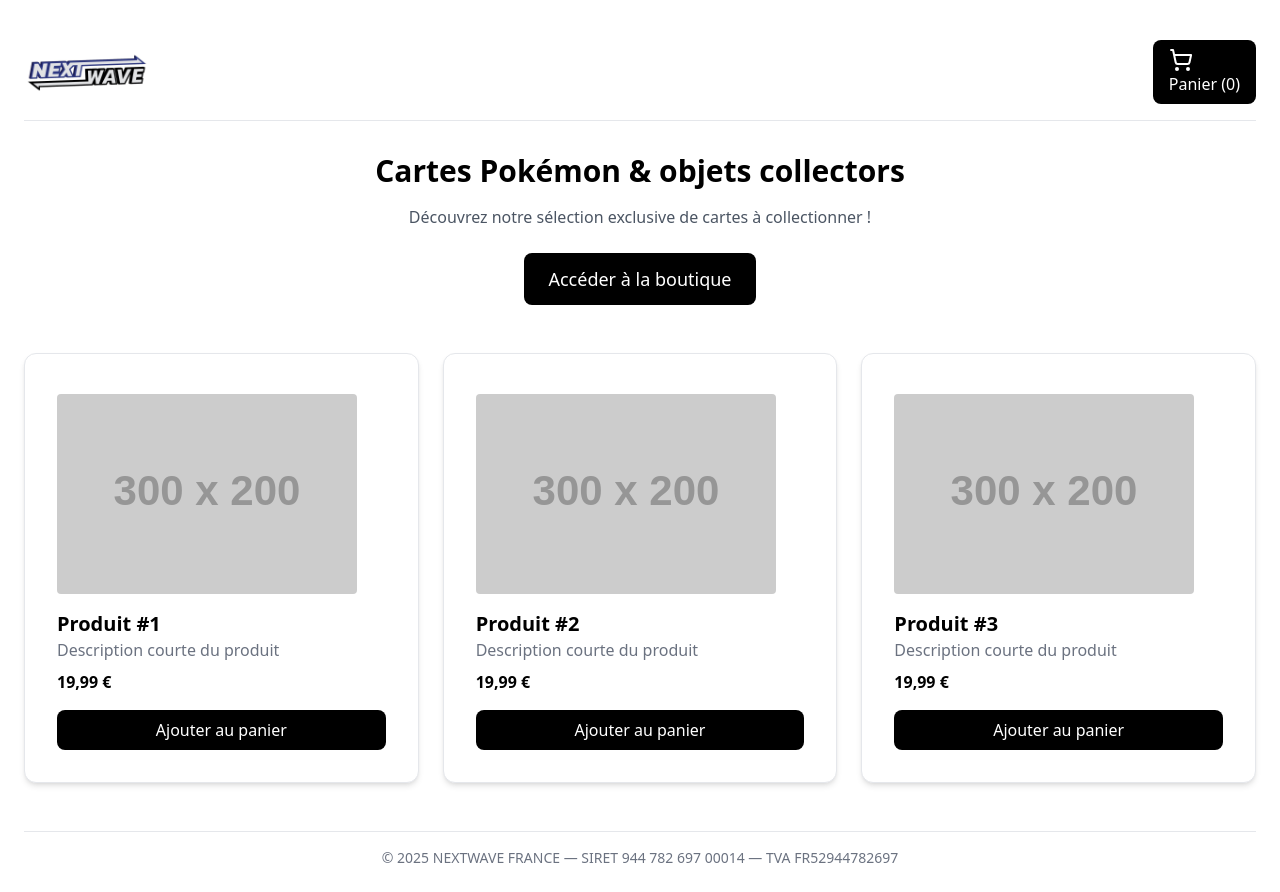
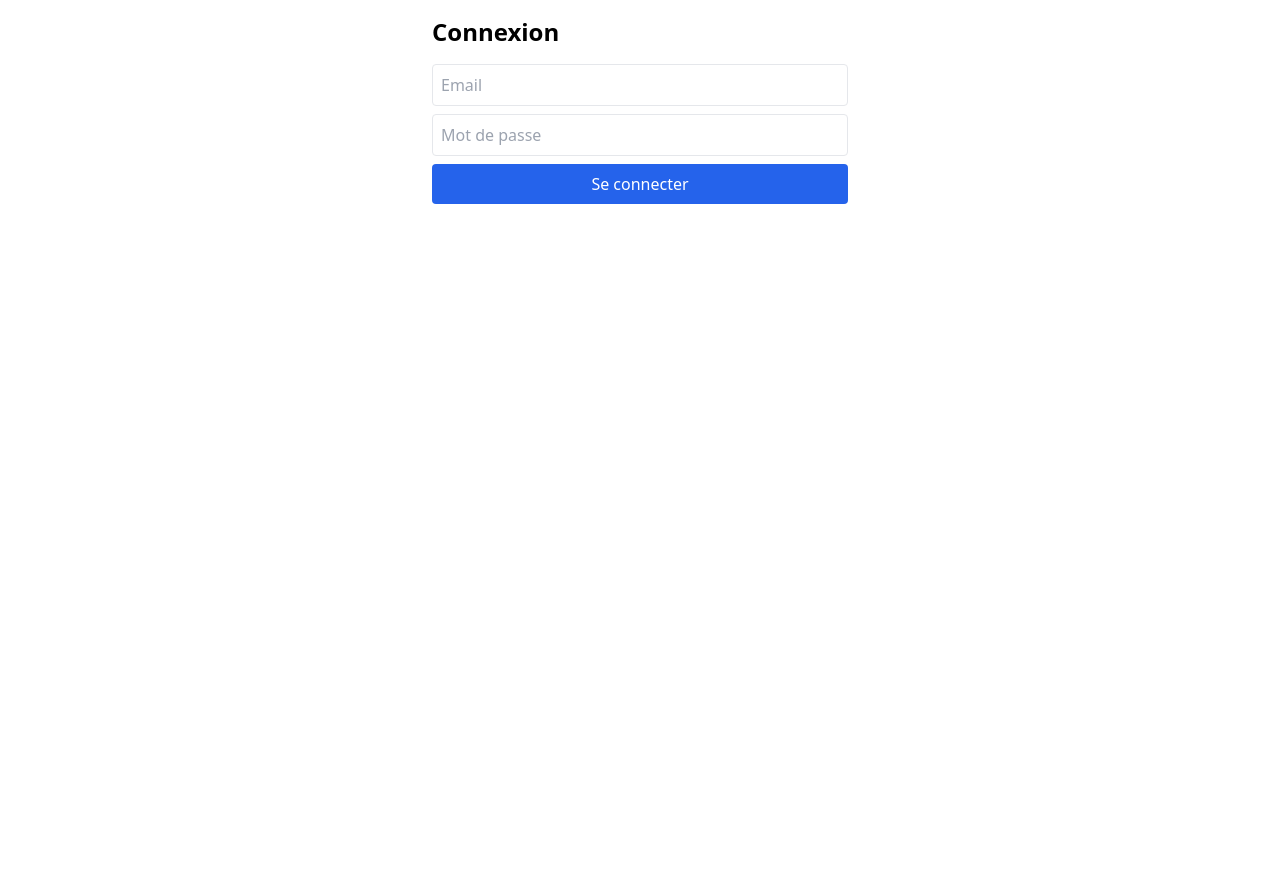
Before and after one commit to ThermoCoffee2/nextwave-site, a React (Vite) app: page /login in a window 1280 px wide. After the commit the page ends 800 px from the top, so only its background shows below. Built offline with nearby package versions, Linux system fonts and the light colour scheme.

Commit message:
added shop

```diff
--- /dev/null
+++ b/src/LoginPage.jsx
@@ -0,0 +1,14 @@
+import React from "react";
+
+export default function LoginPage() {
+  return (
+    <div className="p-4 max-w-md mx-auto">
+      <h1 className="text-2xl font-bold mb-4">Connexion</h1>
+      <form className="grid gap-2">
+        <input type="email" placeholder="Email" className="p-2 border rounded" />
+        <input type="password" placeholder="Mot de passe" className="p-2 border rounded" />
+        <button className="bg-blue-600 text-white p-2 rounded">Se connecter</button>
+      </form>
+    </div>
+  );
+}
--- a/src/main.jsx
+++ b/src/main.jsx
@@ -1,10 +1,19 @@
-import React from 'react'
-import ReactDOM from 'react-dom/client'
-import HomePage from './App.jsx'
-import './index.css'
+import React from "react";
+import ReactDOM from "react-dom/client";
+import { BrowserRouter as Router, Routes, Route } from "react-router-dom";
+import App from "./App";
+import ShopPage from "./ShopPage";
+import AdminPage from "./AdminPage";
+import LoginPage from "./LoginPage";
+import "./index.css";
 
-ReactDOM.createRoot(document.getElementById('root')).render(
-  <React.StrictMode>
-    <HomePage />
-  </React.StrictMode>
-)
+ReactDOM.createRoot(document.getElementById("root")).render(
+  <Router>
+    <Routes>
+      <Route path="/" element={<App />} />
+      <Route path="/boutique" element={<ShopPage />} />
+      <Route path="/admin" element={<AdminPage />} />
+      <Route path="/login" element={<LoginPage />} />
+    </Routes>
+  </Router>
+);
```
